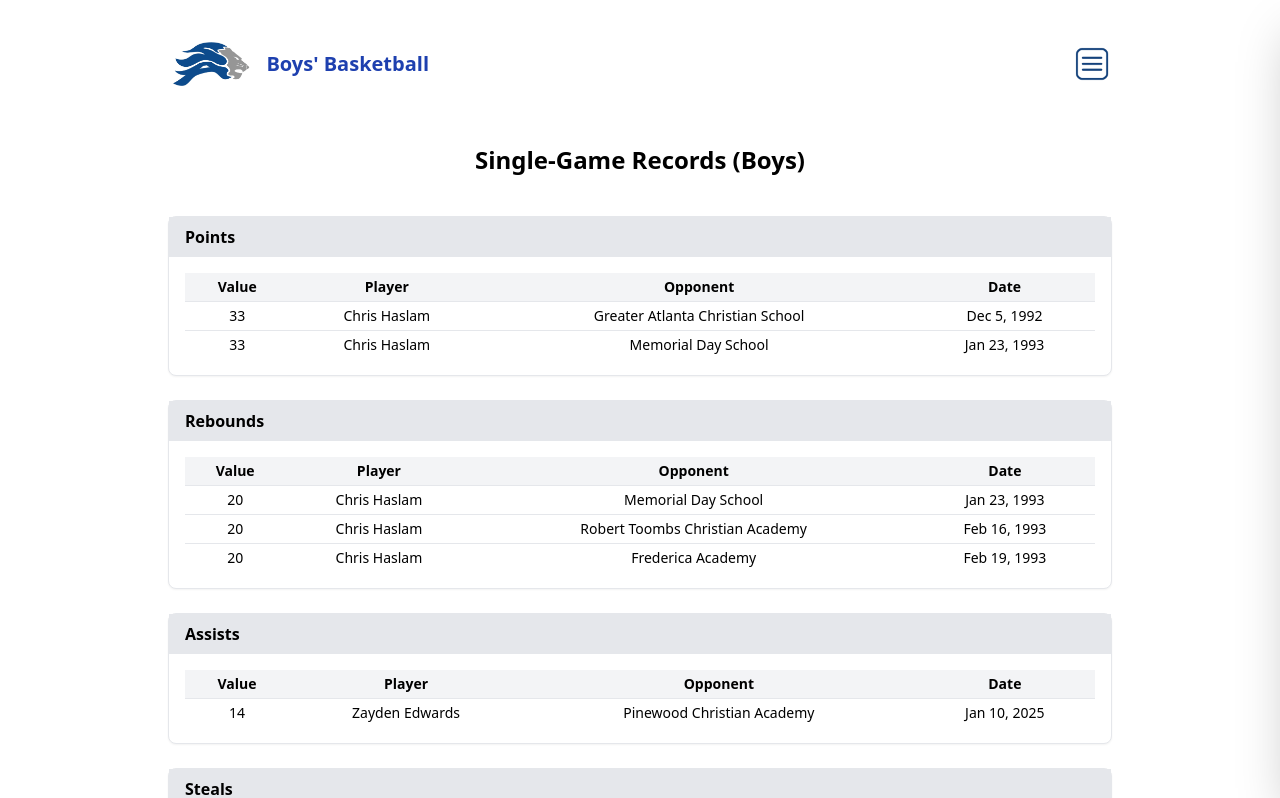
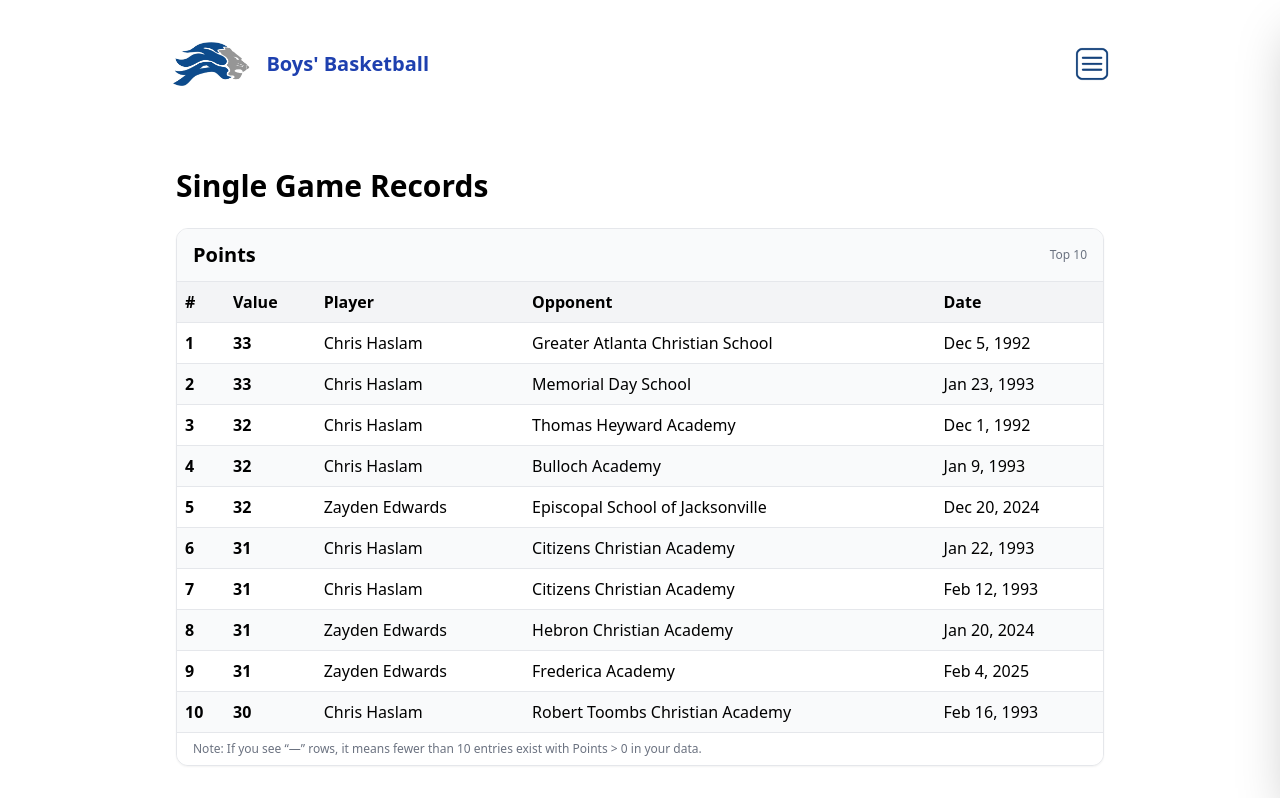
Before and after one commit to newonda1/st-andrews-basketball, a React (Vite) app: page /athletics/boys/basketball/records/single-game in a window 1280 px wide. Shown: the top 798 px of the page. Built offline with nearby package versions, Linux system fonts and the light colour scheme.

Commit message:
Update SingleGameRecords.jsx

```diff
--- a/src/boys/basketball/pages/SingleGameRecords.jsx
+++ b/src/boys/basketball/pages/SingleGameRecords.jsx
@@ -1,169 +1,195 @@
-import React, { useEffect, useState } from "react";
+import React, { useEffect, useMemo, useState } from "react";
 
-function SingleGameRecords() {
-  const [players, setPlayers] = useState([]);
-  const [games, setGames] = useState([]);
-  const [playerStats, setPlayerStats] = useState([]);
+function absUrl(path) {
+  return new URL(path, window.location.origin).toString();
+}
+
+async function fetchJson(label, path) {
+  const url = absUrl(path);
+  const res = await fetch(url, { cache: "no-store" });
+  const text = await res.text();
+
+  if (!res.ok) throw new Error(`${label} failed (HTTP ${res.status}) at ${path}`);
+
+  const trimmed = text.trim();
+  if (trimmed.startsWith("<!DOCTYPE") || trimmed.startsWith("<html")) {
+    throw new Error(`${label} did not return JSON at ${path} (returned HTML).`);
+  }
+
+  try {
+    return JSON.parse(text);
+  } catch (e) {
+    throw new Error(`${label} returned invalid JSON at ${path}: ${String(e?.message || e)}`);
+  }
+}
+
+function safeNum(x) {
+  const n = Number(x);
+  return Number.isFinite(n) ? n : 0;
+}
+
+function tryParseGameDate(game) {
+  const d = game?.Date;
+
+  if (typeof d === "number" && Number.isFinite(d)) {
+    const dt = new Date(d);
+    if (!Number.isNaN(dt.getTime())) return dt;
+  }
+
+  if (typeof d === "string") {
+    const dt = new Date(d);
+    if (!Number.isNaN(dt.getTime())) return dt;
+  }
+
+  const gid = String(game?.GameID ?? "");
+  if (/^\d{8}$/.test(gid)) {
+    const y = Number(gid.slice(0, 4));
+    const m = Number(gid.slice(4, 6));
+    const day = Number(gid.slice(6, 8));
+    const dt = new Date(y, m - 1, day);
+    if (!Number.isNaN(dt.getTime())) return dt;
+  }
+
+  return null;
+}
+
+function formatDateFromGame(game) {
+  const dt = tryParseGameDate(game);
+  if (!dt) return "Unknown Date";
+  return dt.toLocaleDateString("en-US", {
+    year: "numeric",
+    month: "short",
+    day: "numeric",
+  });
+}
+
+export default function SingleGameRecords() {
   const [topRecordsByStat, setTopRecordsByStat] = useState({});
+  const [error, setError] = useState("");
 
-  const statCategories = [
-    "Points",
-    "Rebounds",
-    "Assists",
-    "Steals",
-    "TwoPM",
-    "ThreePM",
-    "FTM",
-    "Blocks",
-  ];
-
-  const statLabels = {
-    Points: "Points",
-    Rebounds: "Rebounds",
-    Assists: "Assists",
-    Steals: "Steals",
-    TwoPM: "2-Point FGs",
-    ThreePM: "3-Point FGs",
-    FTM: "Free Throws",
-    Blocks: "Blocks",
-  };
+  const statCategories = useMemo(
+    () => ["Points", "Rebounds", "Assists", "Steals", "TwoPM", "ThreePM", "FTM", "FTA"],
+    []
+  );
 
   useEffect(() => {
-    const fetchData = async () => {
+    const run = async () => {
       try {
-        const [playerStatsRes, playersRes, gamesRes] = await Promise.all([
-          fetch("/data/boys/basketball/playergamestats.json"),
-          fetch("/data/boys/basketball/players.json"),
-          fetch("/data/boys/basketball/games.json"),
+        setError("");
+
+        const [playerStatsDataRaw, playersDataRaw, gamesDataRaw] = await Promise.all([
+          fetchJson("playergamestats.json", "/data/boys/basketball/playergamestats.json"),
+          fetchJson("players.json", "/data/boys/basketball/players.json"),
+          fetchJson("games.json", "/data/boys/basketball/games.json"),
         ]);
 
-        const [playerStatsData, playersData, gamesData] = await Promise.all([
-          playerStatsRes.json(),
-          playersRes.json(),
-          gamesRes.json(),
-        ]);
+        const playerStatsData = Array.isArray(playerStatsDataRaw) ? playerStatsDataRaw : [];
+        const playersData = Array.isArray(playersDataRaw) ? playersDataRaw : [];
+        const gamesData = Array.isArray(gamesDataRaw) ? gamesDataRaw : [];
 
-        setPlayerStats(playerStatsData);
-        setPlayers(playersData);
-        setGames(gamesData);
-      } catch (error) {
-        console.error("Error loading data:", error);
+        const playerMap = new Map(playersData.map((p) => [String(p.PlayerID), p]));
+        const gameMap = new Map(gamesData.map((g) => [String(g.GameID), g]));
+
+        const result = {};
+
+        statCategories.forEach((stat) => {
+          const top10 = playerStatsData
+            .filter((entry) => entry && entry[stat] !== undefined && safeNum(entry[stat]) > 0)
+            .sort((a, b) => safeNum(b[stat]) - safeNum(a[stat]))
+            .slice(0, 10)
+            .map((entry) => {
+              const player = playerMap.get(String(entry.PlayerID));
+              const game = gameMap.get(String(entry.GameID));
+              return {
+                value: safeNum(entry[stat]),
+                playerName: player ? `${player.FirstName} ${player.LastName}` : "Unknown Player",
+                opponent: game?.Opponent ?? "Unknown Opponent",
+                date: game ? formatDateFromGame(game) : "Unknown Date",
+              };
+            });
+
+          // Pad to 10 rows so it’s obvious the UI is working even if data is missing
+          while (top10.length < 10) {
+            top10.push({
+              value: "—",
+              playerName: "—",
+              opponent: "—",
+              date: "—",
+              _placeholder: true,
+            });
+          }
+
+          result[stat] = top10;
+        });
+
+        setTopRecordsByStat(result);
+      } catch (e) {
+        setError(String(e?.message || e));
+        console.error(e);
       }
     };
 
-    fetchData();
-  }, []);
-
-  useEffect(() => {
-    if (playerStats.length && players.length && games.length) {
-      const playerMap = new Map(
-        players.map((p) => [p.PlayerID, `${p.FirstName} ${p.LastName}`])
-      );
-      const gameMap = new Map(
-        games.map((g) => [g.GameID, { Opponent: g.Opponent, Date: g.Date }])
-      );
-
-      const recordsByStat = {};
-
-      statCategories.forEach((stat) => {
-        let topValue = -Infinity;
-        let topRecords = [];
-
-        playerStats.forEach((entry) => {
-          const playerName = playerMap.get(entry.PlayerID) || "Unknown Player";
-          const gameInfo = gameMap.get(entry.GameID) || {
-            Opponent: "Unknown Opponent",
-            Date: null,
-          };
-
-          const statValue = Number(entry[stat]) || 0;
-
-          if (statValue > topValue && statValue > 0) {
-            topValue = statValue;
-            topRecords = [
-              {
-                statValue,
-                playerName,
-                ...gameInfo,
-              },
-            ];
-          } else if (statValue === topValue && statValue > 0) {
-            topRecords.push({
-              statValue,
-              playerName,
-              ...gameInfo,
-            });
-          }
-        });
-
-        recordsByStat[stat] = topRecords;
-      });
-
-      setTopRecordsByStat(recordsByStat);
-    }
-  }, [playerStats, players, games]);
-
-  const formatDate = (ms) => {
-    if (!ms) return "";
-    const date = new Date(ms);
-    return date.toLocaleDateString("en-US", {
-      month: "short",
-      day: "numeric",
-      year: "numeric",
-    });
-  };
+    run();
+  }, [statCategories]);
 
   return (
-    <div className="space-y-10 px-4">
-      <h1 className="text-2xl font-bold text-center">
-        Single-Game Records (Boys)
-      </h1>
+    <div className="p-6">
+      <h1 className="text-3xl font-bold mb-6">Single Game Records</h1>
 
-      <div className="space-y-6">
-        {statCategories.map((stat) => {
-          const records = topRecordsByStat[stat] || [];
+      {error && (
+        <div className="mb-5 p-3 rounded bg-red-50 text-red-700 border border-red-200 whitespace-pre-wrap">
+          {error}
+        </div>
+      )}
 
-          return (
-            <div key={stat} className="border rounded-lg shadow-sm bg-white">
-              <div className="bg-gray-200 px-4 py-2 font-semibold text-left">
-                {statLabels[stat]}
+      <div className="space-y-8">
+        {statCategories.map((stat) => (
+          <div
+            key={stat}
+            className="rounded-xl border border-gray-200 bg-white shadow-sm overflow-hidden"
+          >
+            <div className="px-4 py-3 bg-gray-50 border-b border-gray-200 flex items-center justify-between">
+              <h2 className="text-lg md:text-xl font-semibold">{stat}</h2>
+              <span className="text-xs text-gray-500">Top 10</span>
             </div>
-              <div className="p-4">
-                {records.length === 0 ? (
-                  <p className="text-gray-600 text-sm">
-                    No records available for this stat yet.
-                  </p>
-                ) : (
-                  <table className="min-w-full text-sm text-center">
+
+            <div className="overflow-x-auto">
+              <table className="w-full text-sm md:text-base table-auto whitespace-nowrap">
                 <thead>
                   <tr className="bg-gray-100">
-                        <th className="px-2 py-1">Value</th>
-                        <th className="px-2 py-1">Player</th>
-                        <th className="px-2 py-1">Opponent</th>
-                        <th className="px-2 py-1">Date</th>
+                    <th className="p-2 text-left w-12">#</th>
+                    <th className="p-2 text-left">Value</th>
+                    <th className="p-2 text-left">Player</th>
+                    <th className="p-2 text-left">Opponent</th>
+                    <th className="p-2 text-left">Date</th>
                   </tr>
                 </thead>
+
                 <tbody>
-                      {records.map((record, index) => (
-                        <tr key={index} className="border-t">
-                          <td className="px-2 py-1">{record.statValue}</td>
-                          <td className="px-2 py-1">{record.playerName}</td>
-                          <td className="px-2 py-1">{record.Opponent}</td>
-                          <td className="px-2 py-1">
-                            {formatDate(record.Date)}
-                          </td>
+                  {(topRecordsByStat[stat] || []).map((record, index) => (
+                    <tr
+                      key={index}
+                      className={`border-t ${
+                        record._placeholder ? "bg-white text-gray-400" : index % 2 === 0 ? "bg-white" : "bg-gray-50"
+                      }`}
+                    >
+                      <td className="p-2 font-semibold">{index + 1}</td>
+                      <td className="p-2 font-semibold">{record.value}</td>
+                      <td className="p-2">{record.playerName}</td>
+                      <td className="p-2">{record.opponent}</td>
+                      <td className="p-2">{record.date}</td>
                     </tr>
                   ))}
                 </tbody>
               </table>
-                )}
+            </div>
+
+            <div className="px-4 py-2 text-xs text-gray-500 border-t bg-white">
+              Note: If you see “—” rows, it means fewer than 10 entries exist with {stat} &gt; 0 in your data.
             </div>
           </div>
-          );
-        })}
+        ))}
       </div>
     </div>
   );
 }
-
-export default SingleGameRecords;
```
Lines whose indentation alone changed are shown as unchanged.
